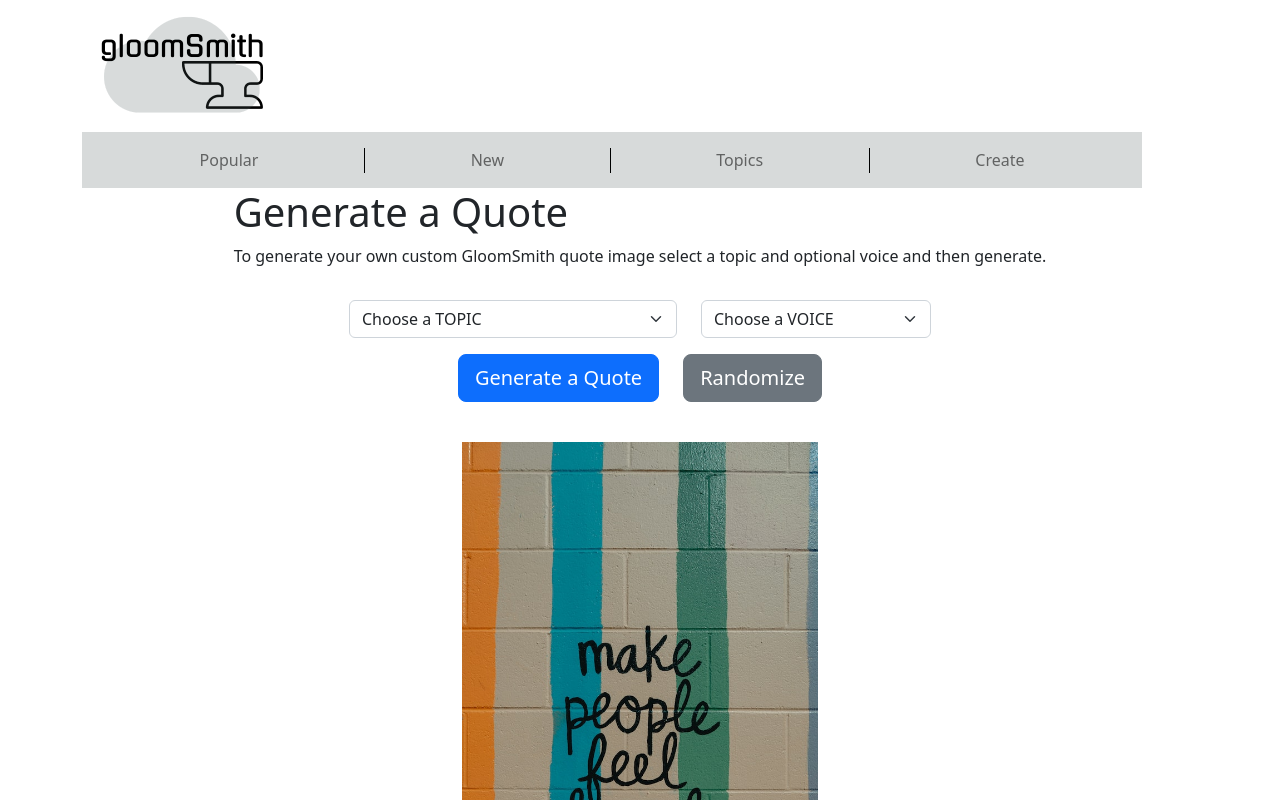
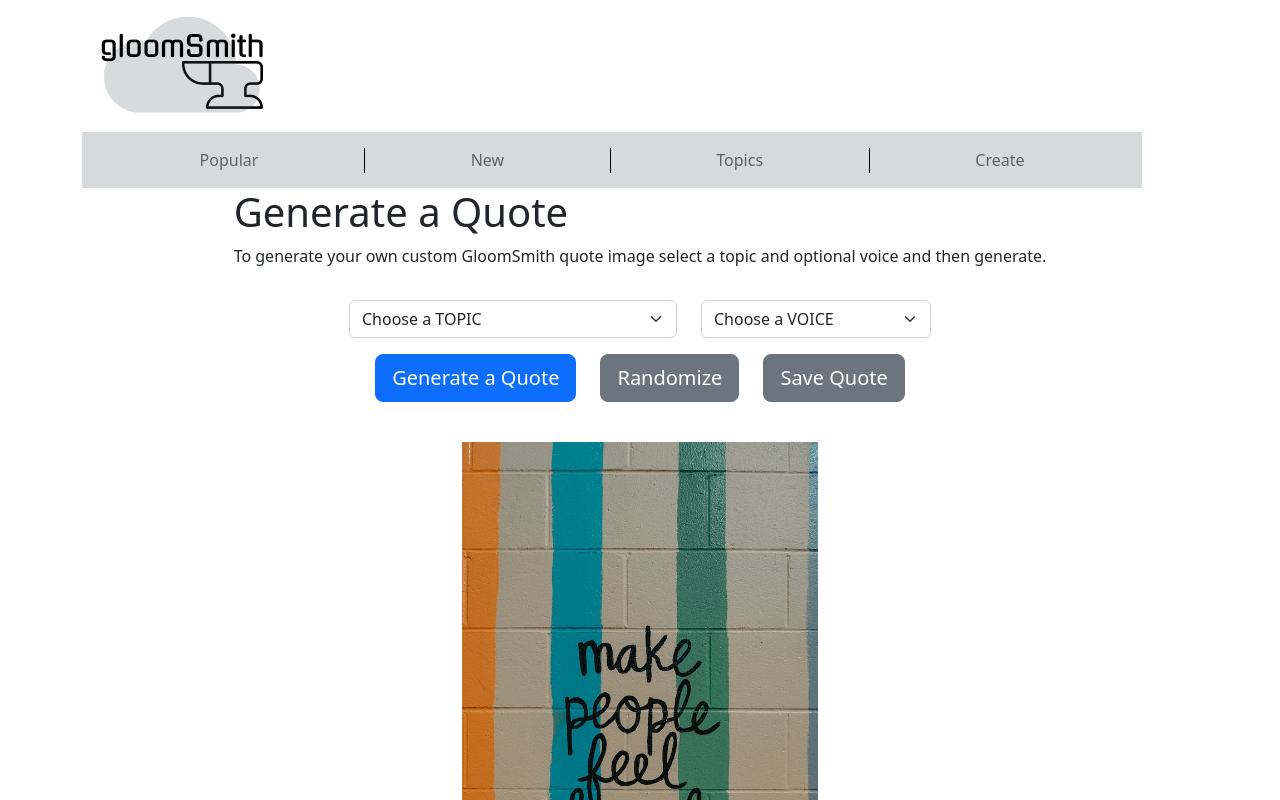
Before and after one commit to Capstone-42-quote-gen/ai-quote-generator, a React (Vite) app in the folder frontend/: page /create-quote in a window 1280 px wide. Shown: the top 800 px of the page. Built offline with nearby package versions, Linux system fonts and the light colour scheme.

Commit message:
added save quote button

```diff
--- a/frontend/src/ui/CreateQuote.tsx
+++ b/frontend/src/ui/CreateQuote.tsx
@@ -93,6 +93,9 @@ export function CreateQuote() {
     <Col xs="auto">
                 <Button variant="secondary" size="lg" type="submit">Randomize</Button>
 </Col>
+    <Col xs="auto">
+        <Button variant="secondary" size="lg" type="submit">Save Quote</Button>
+    </Col>
 </Row>
                 </Form>
                 <Row className="justify-content-center">
```
